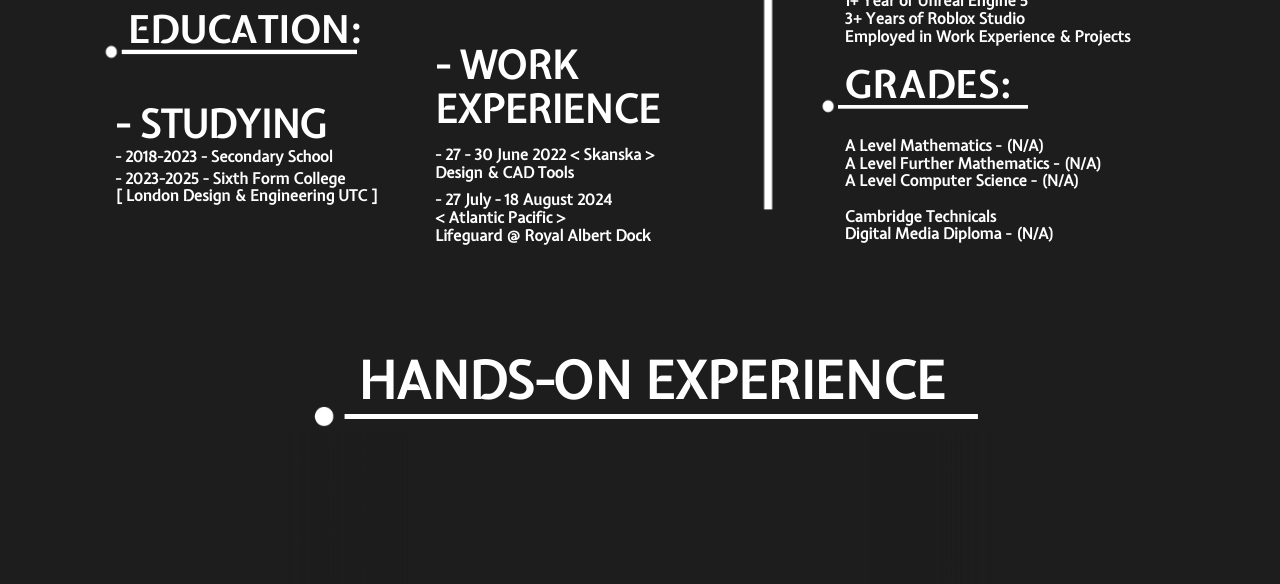
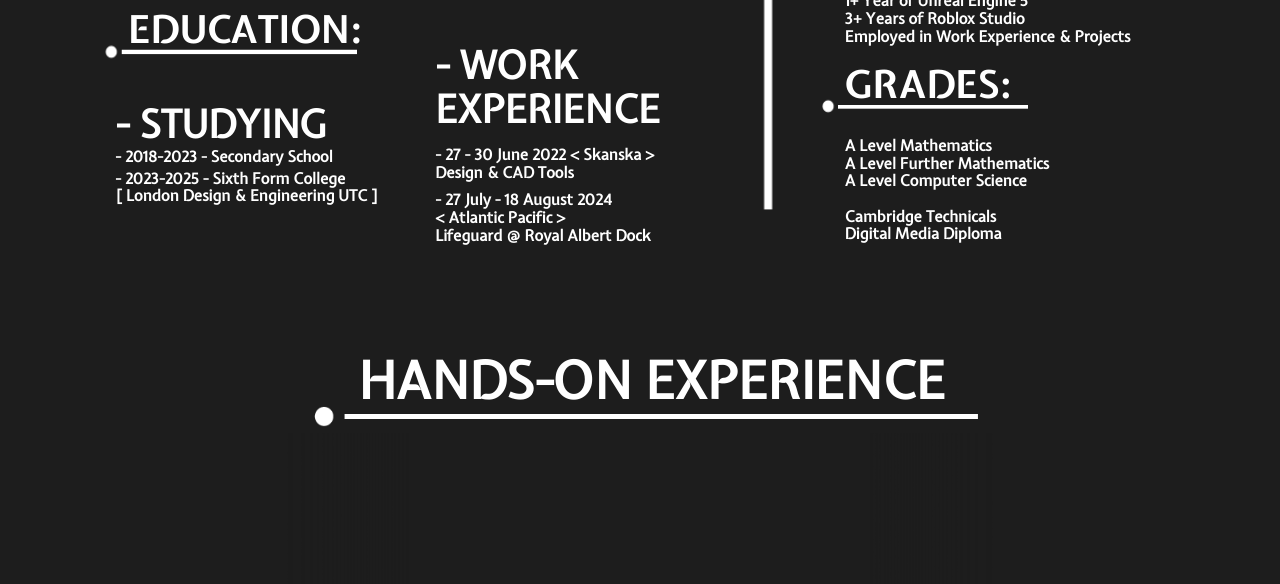
Before and after one commit to the-romanov/Portfolio, a plain HTML site: page index.html in a window 1280 px wide. Shown: the part 880-1464 px from the top of the page. Drawn offline with nearby package versions, Linux system fonts and the light colour scheme.

Commit message:
Portfolio Update

```diff
--- a/index.html
+++ b/index.html
@@ -96,11 +96,11 @@
             <img id="gradeline" style="width: 15vw; height: .5vw;" src="./Common/Line.png">
         </div>
         <h1 id="grades" style="width: 25vw; font-family: expletus-sans; font-size: 1.2vw; transform: translate(2vw, 0vw); color:white;">
-            A Level Mathematics - (N/A)<br>
-            A Level Further Mathematics - (N/A)<br>
-            A Level Computer Science - (N/A)<br><br>
+            A Level Mathematics<br>
+            A Level Further Mathematics<br>
+            A Level Computer Science<br><br>
             Cambridge Technicals<br>
-            Digital Media Diploma - (N/A)
+            Digital Media Diploma
         </h1>
     </div>
 </div><!--GRADES END-->
```
Also changed, not shown: 1 other file.
